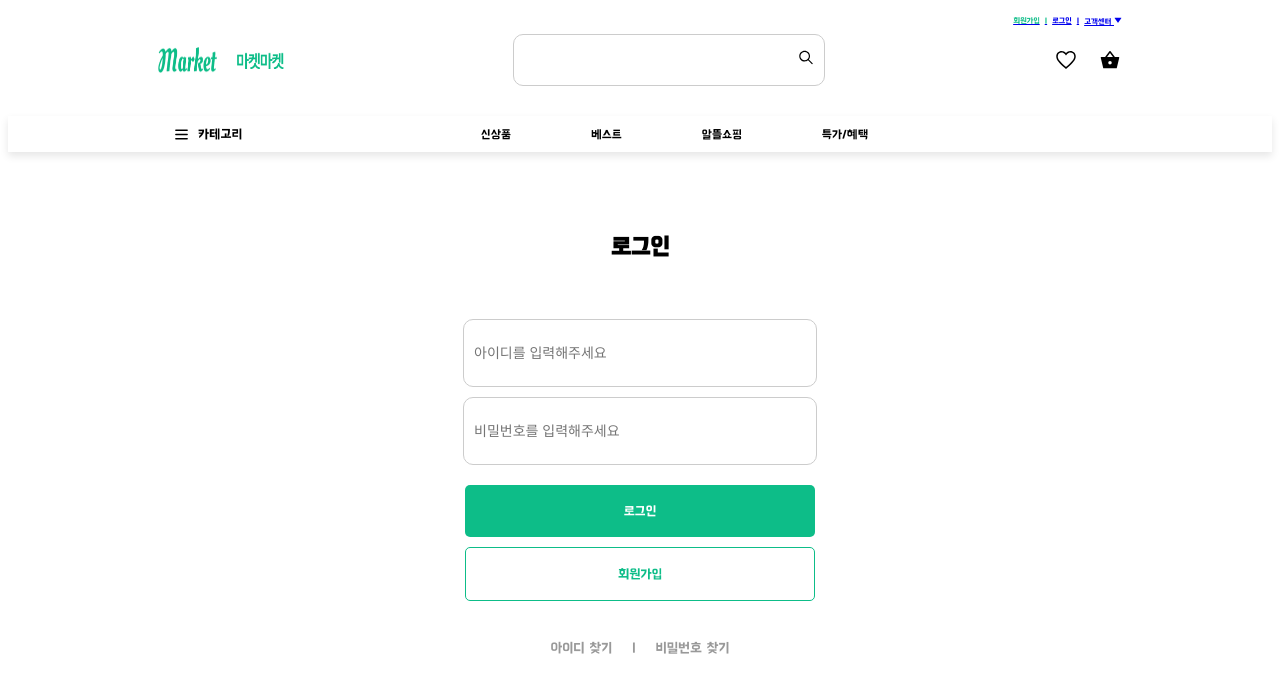
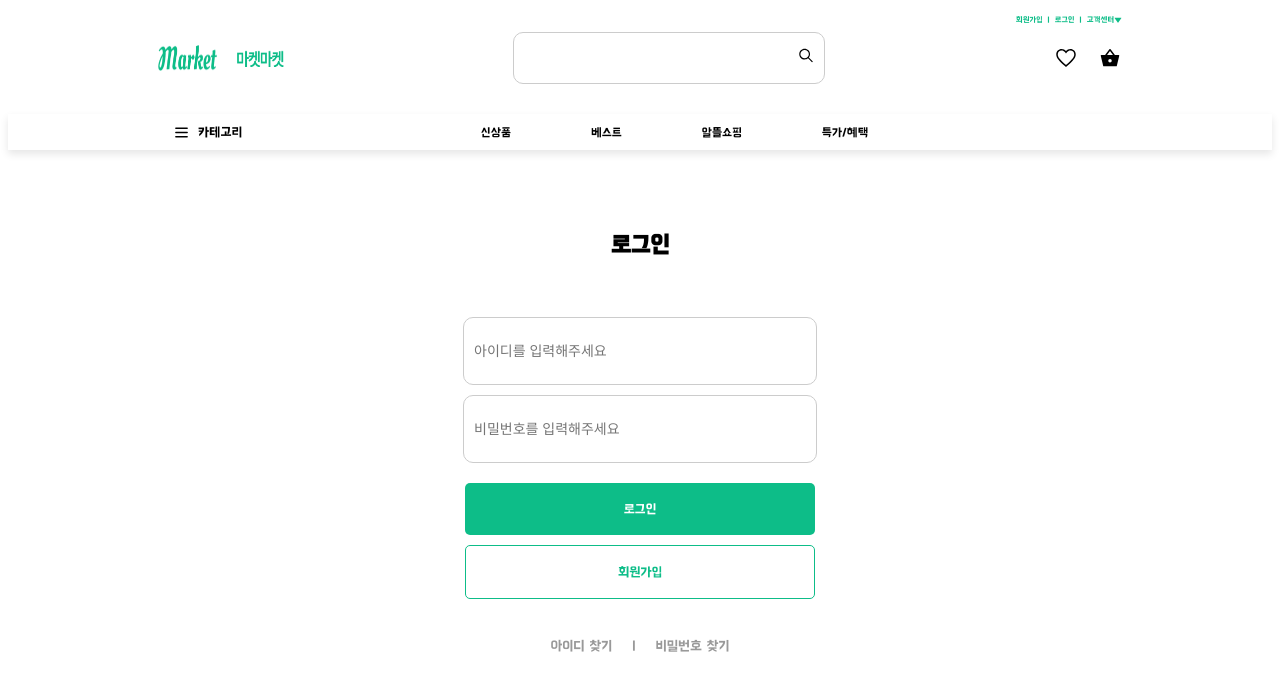
Before and after one commit to ecomerce-market/front, a Next.js app: page /login in a window 1280 px wide. Shown: the top 692 px of the page. Built offline with nearby package versions, Linux system fonts and the light colour scheme.

Commit message:
[Design] 헤더바 Link로 수정

```diff
--- a/src/app/login/logIn.tsx
+++ b/src/app/login/logIn.tsx
@@ -57,6 +57,7 @@ const LogIn = () => {
             width="350"
             height="46"
           />
+          <Link href={"/"}>
             <OneBtn
               color="--main-color"
               bgcolor="--white"
@@ -66,6 +67,7 @@ const LogIn = () => {
               border="--main-color"
               borderSize="1"
             />
+          </Link>
         </div>
       </form>
 
--- a/src/app/login/login.module.scss
+++ b/src/app/login/login.module.scss
@@ -26,6 +26,9 @@
     justify-content: center;
     align-items: center;
     gap: 10px;
+    a {
+      text-decoration: none;
+    }
   }
 
   .sidebar {
--- a/src/components/header/header.module.scss
+++ b/src/components/header/header.module.scss
@@ -4,6 +4,11 @@
     display: flex;
     align-items: center;
     justify-content: flex-end;
+
+    a {
+      text-decoration: none;
+      color: var(--main-color);
+    }
 
     .signup {
       color: var(--main-color);
@@ -12,6 +17,9 @@
     .login,
     .customerManagement {
       font-size: 8px;
+      display: flex;
+      justify-content: center;
+      align-items: center;
     }
 
     .signup::after,
```
Lines whose indentation alone changed are shown as unchanged.
